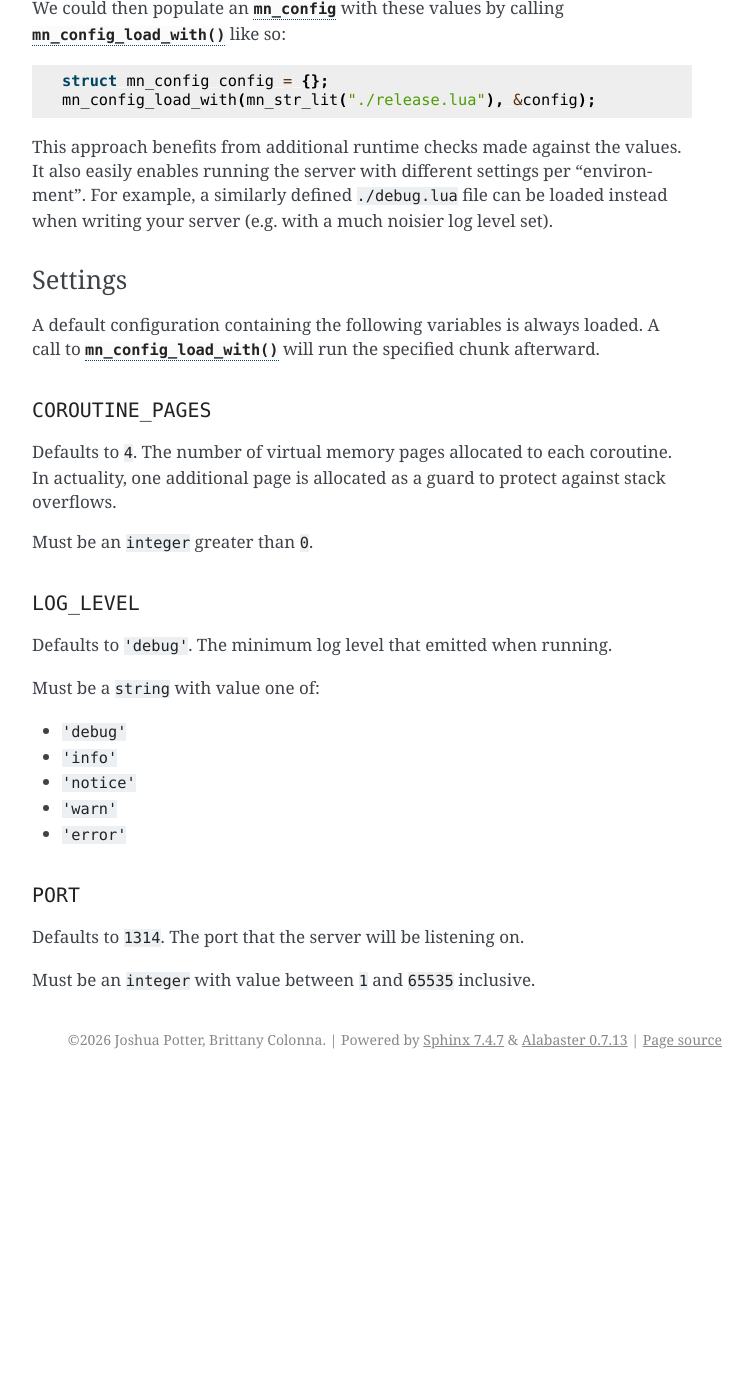
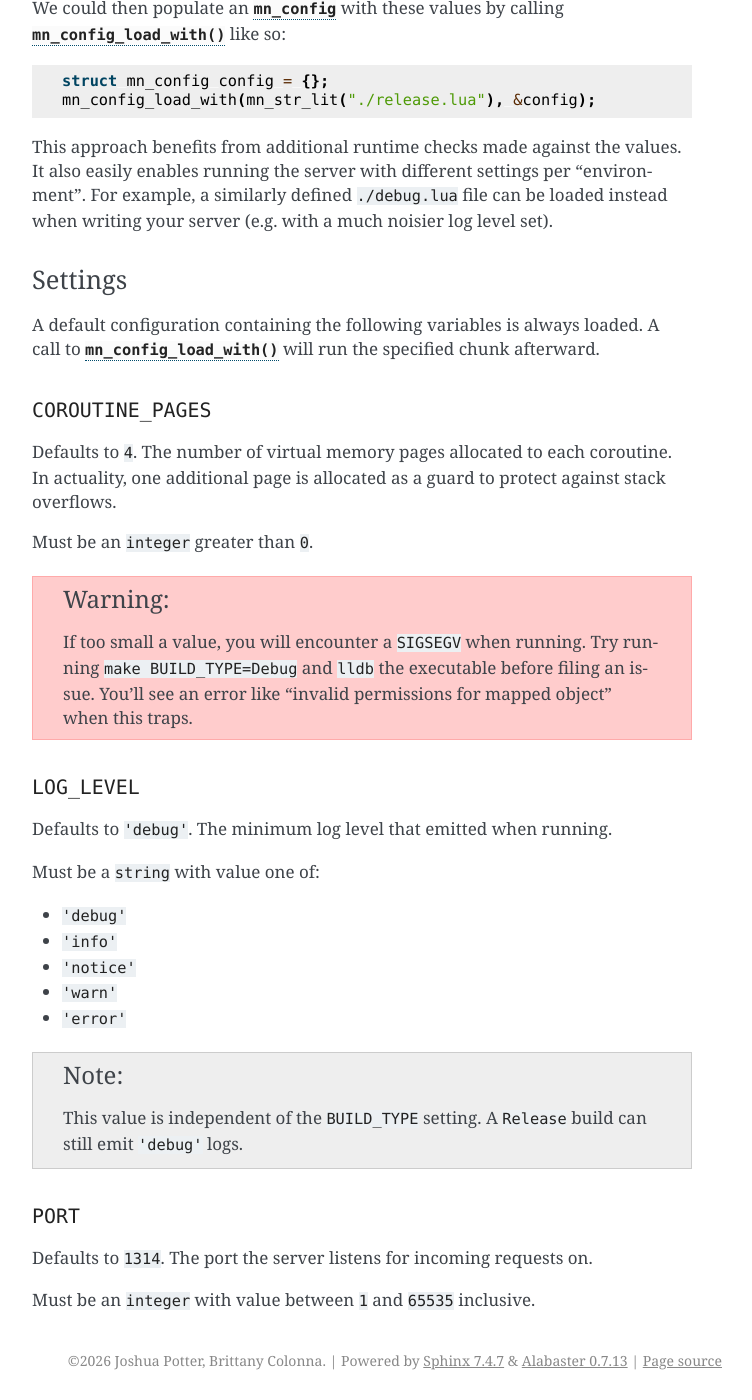
Before and after one commit to jrpotter/makinori, a Sphinx documentation site: the page built from docs/config.rst, in a window 1280 px wide and 1400 px high, scrolled down 1561 px. Shown: the whole window, without its empty margins (388-1140 px from the left). Built offline with Sphinx 7.4.7, drawn with Linux system fonts in a browser that asks for light colours; before the commit the page ends 2640 px from its top, so only the background shows below that.

Commit message:
Speed up clean and add configuration tips.

```diff
--- a/docs/config.rst
+++ b/docs/config.rst
@@ -110,6 +110,13 @@ against stack overflows.
 
 Must be an ``integer`` greater than ``0``.
 
+.. warning::
+
+   If too small a value, you will encounter a ``SIGSEGV`` when running. Try
+   running ``make BUILD_TYPE=Debug`` and ``lldb`` the executable before filing
+   an issue. You'll see an error like "invalid permissions for mapped object"
+   when this traps.
+
 .. _ref-config-log-level:
 
 ``LOG_LEVEL``
@@ -125,11 +132,16 @@ Must be a ``string`` with value one of:
 * ``'warn'``
 * ``'error'``
 
+.. note::
+
+   This value is independent of the ``BUILD_TYPE`` setting. A ``Release`` build
+   can still emit ``'debug'`` logs.
+
 .. _ref-config-port:
 
 ``PORT``
 """"""""
 
-Defaults to ``1314``. The port that the server will be listening on.
+Defaults to ``1314``. The port the server listens for incoming requests on.
 
 Must be an ``integer`` with value between ``1`` and ``65535`` inclusive.
```
Also changed, not shown: 1 other file.
